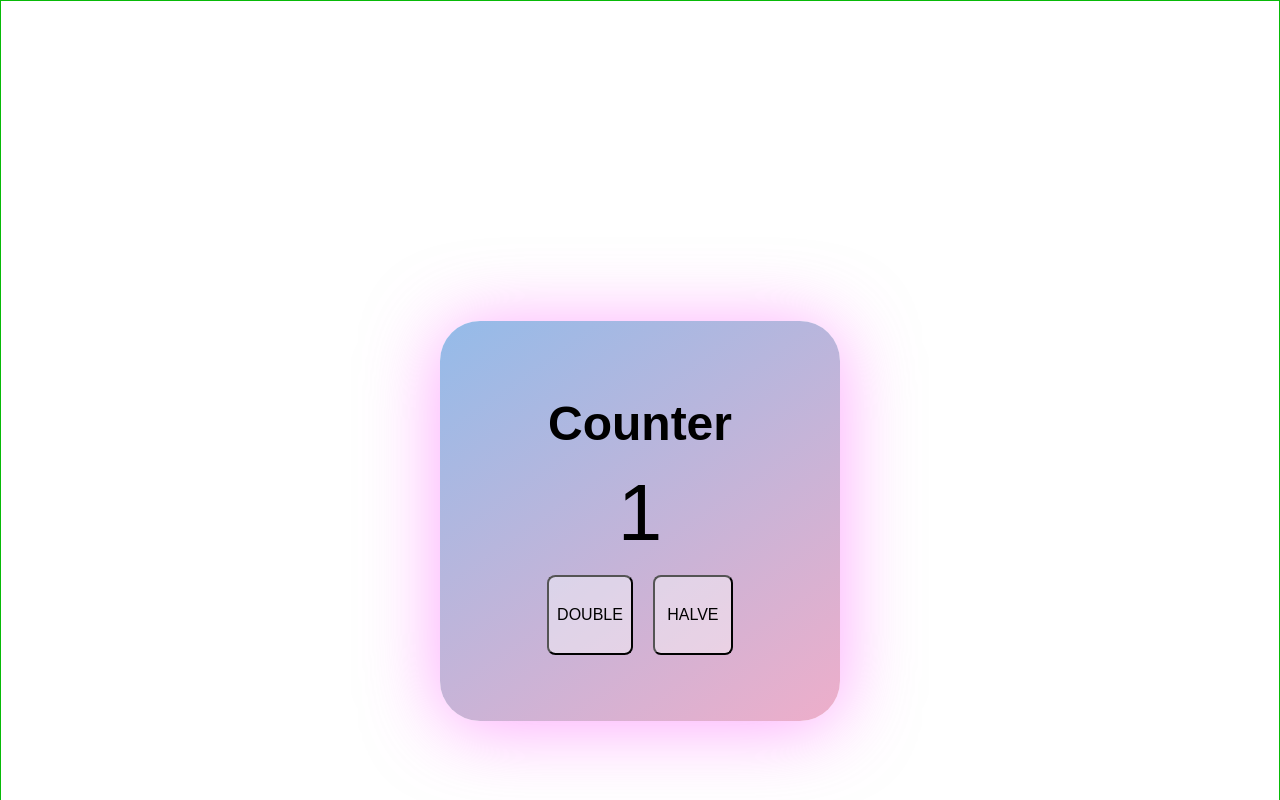
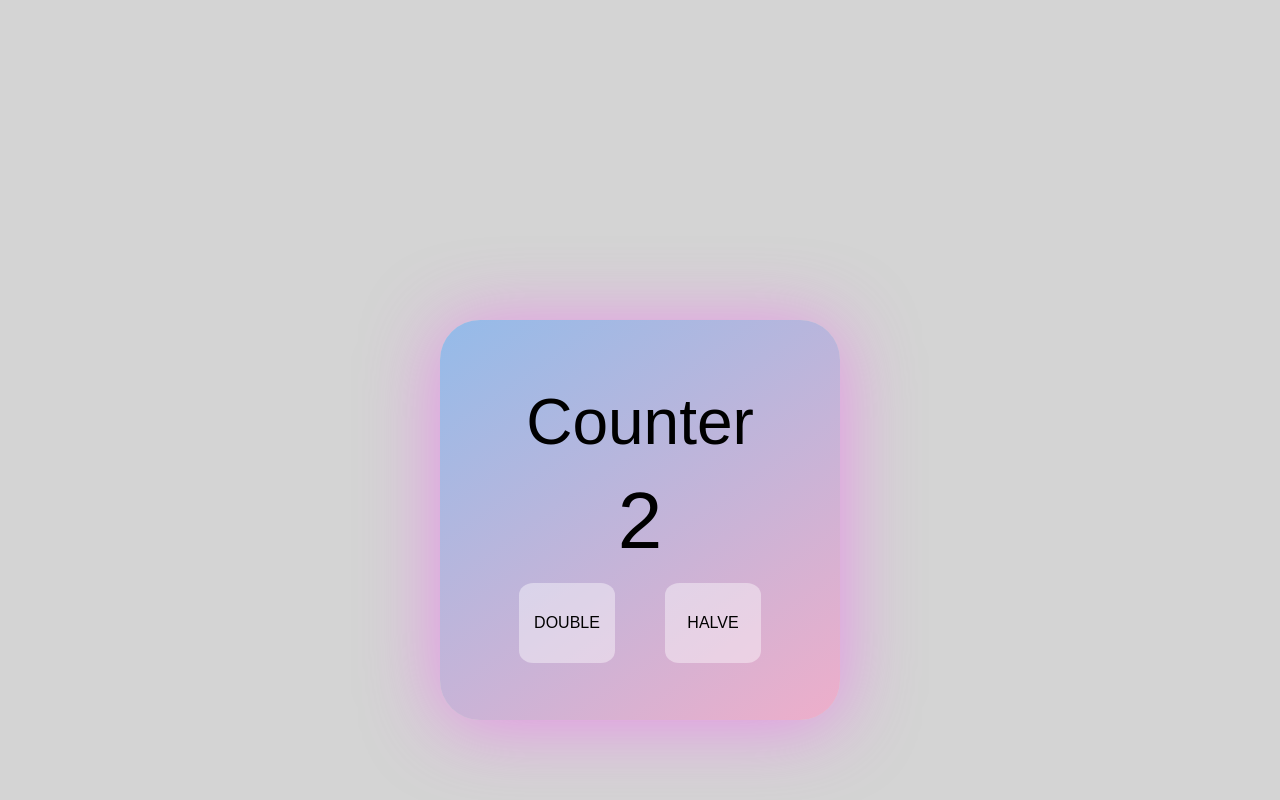
Before and after one commit to datzan/git_test2, a plain HTML site: page index.html in a window 1280 px wide. Both pictures are taken after a click on the button "DOUBLE". Shown: the top 800 px of the page. Drawn offline with Linux system fonts and the light colour scheme.

Commit message:
JS working

```diff
--- a/counter.js
+++ b/counter.js
@@ -1,7 +1,13 @@
 let buttondouble =  document.querySelector("#buttondouble")
-let counter = 0
+let buttonhalve = document.querySelector("#buttonhalve")
+let counter = 1
 
 buttondouble.addEventListener('click', function () {
-    counter++
+    counter = counter * 2
     document.querySelector("#actualcounting").innerHTML = counter
-})
+});
+
+buttonhalve.addEventListener('click', function () {
+    counter = counter / 2;
+    document.querySelector("#actualcounting").innerText = counter
+});
--- a/index.html
+++ b/index.html
@@ -7,6 +7,7 @@
     <title>Counter</title>
     <link rel="stylesheet" href="style.css">
     <script defer src="counter.js"></script>
+    <!-- Got it to work thanks to defer -->
 </head>
 <body>
 
@@ -16,7 +17,7 @@
                 <div class="counter-content">
                     <h1 class="counter-title">Counter</h1>
                     <div class="counter">
-                        <p id="actualcounting">0</p>
+                        <p id="actualcounting">1</p>
                     </div>
                     <div class="button-container">
                         <button id="buttondouble">DOUBLE</button>
--- a/style.css
+++ b/style.css
@@ -11,7 +11,7 @@
     justify-content: center;
     min-height: 100vw
     ;
-    border: 1px solid rgb(8, 186, 8);
+    /* border: 1px solid rgb(8, 186, 8); */
     font-family: 'Poppins', sans-serif;
 }
 
@@ -26,7 +26,9 @@
     background: linear-gradient(325deg, rgba(238,174,202,1) 0%, rgba(148,187,233,1) 100%);
     border-radius: 10%;
     min-width: 400px;
+    max-width: 600px;
     min-height: 400px;
+    max-width: 600px;
     padding: 2rem 1.5rem 1.5rem;
     /* border: 1px solid blue; */
     display: flex;
@@ -64,29 +66,37 @@
 }
 
 .button-container {
+    display: flex;
+    justify-content: space-around;
+    gap: 50px;
     /* border: 1px solid grey; */
 }
 
 button {
     background-color: rgba(255, 255, 255, 0.411);
-    border-radius: 10%;
-    padding: 0 0.5rem;
-    /* border-style: none; */
+    border-radius: 15%;
+    border-style: none;
     min-height: 5rem;
     max-height: 5rem;
-    min-width: 5rem;
+    min-width: 6rem;
     max-height: 5rem;
     font-size: 1rem;
     font-weight: 300;
+
 }
 
 
 #actualcounting {
     font-size: 5rem;
+
 }
 
 h1 {
-    font-weight: 800;
-    font-size: 3em;
+    font-weight: lighter;
+    font-size: 4em;
     padding-bottom: 1rem;
 }
+
+body {
+    background-color: rgba(208, 208, 208, 0.898);
+}
```
